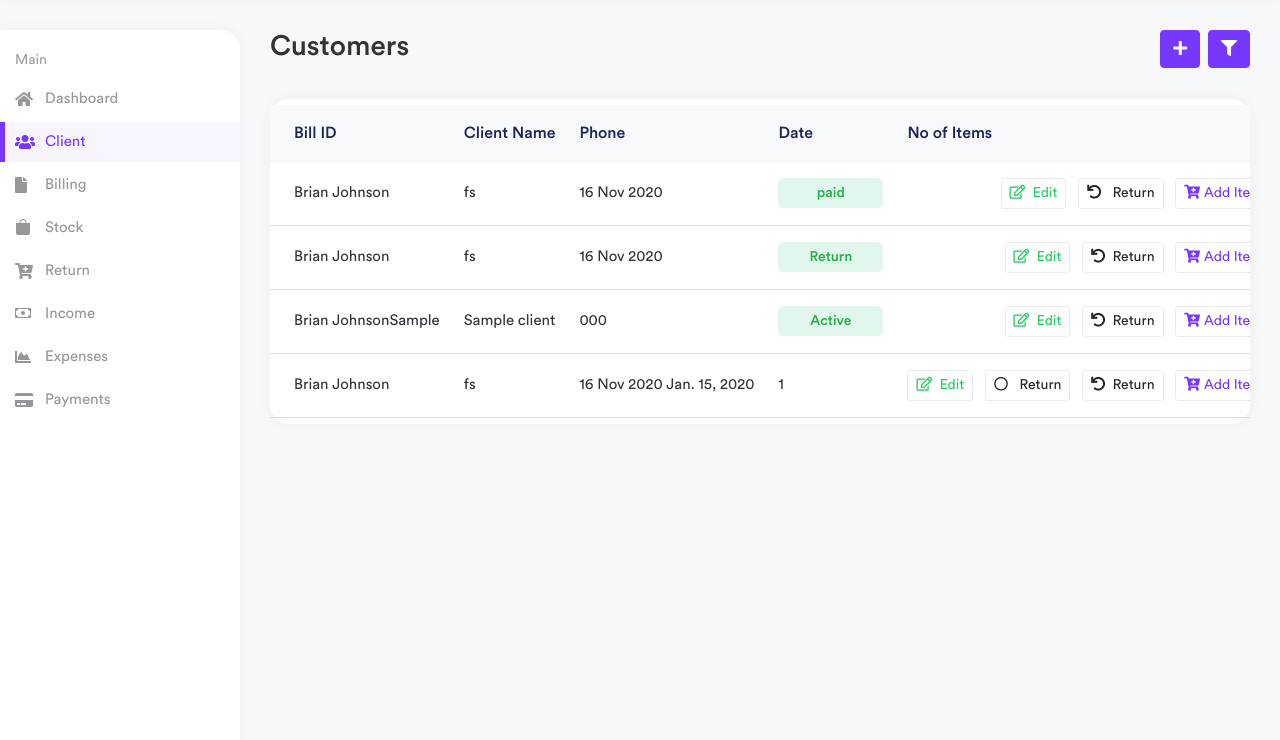
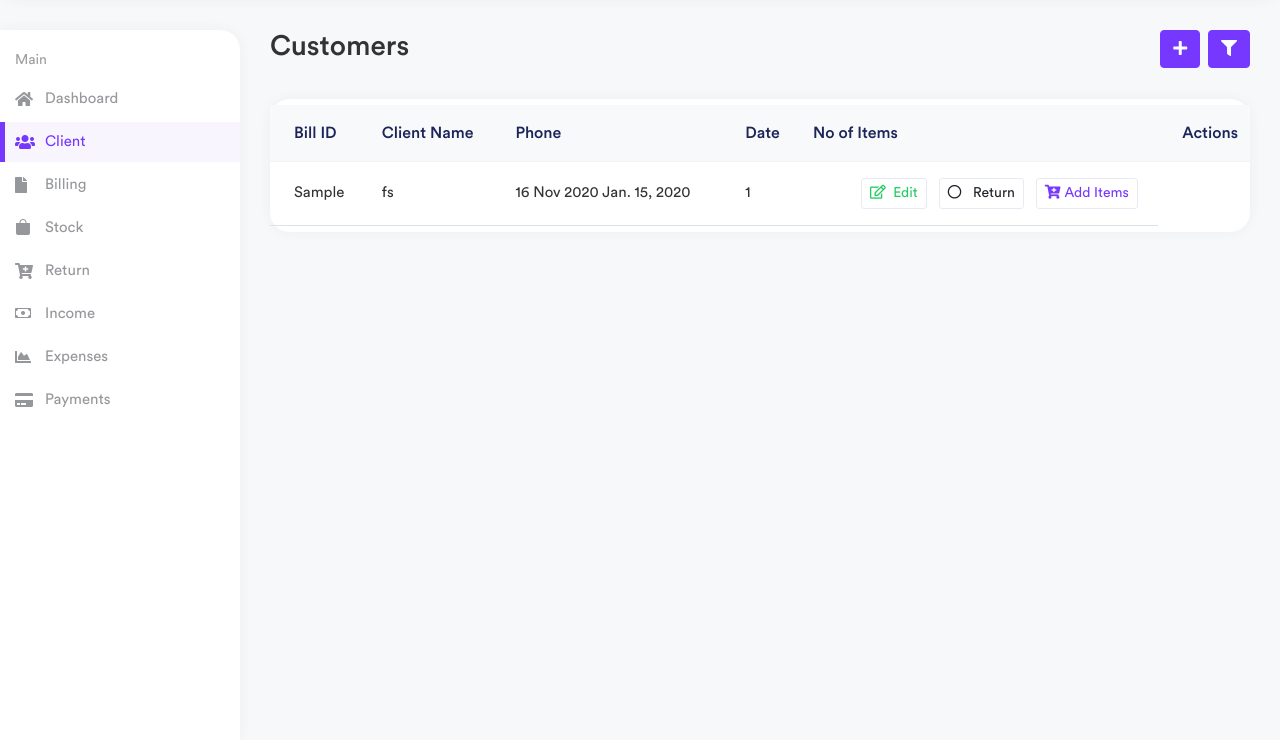
Before and after one commit to mhdshahidak/redditus, a Django app: page /client in a window 1280 px wide. Shown: the part 60-800 px from the top of the page. Run offline with Django 4.2, Linux system fonts and the light colour scheme; tables that the repository leaves empty hold one stand-in row (values such as "Sample post"); some libraries are stand-ins or nearby versions.

Commit message:
client conflict corrected

```diff
--- a/home/templates/client.html
+++ b/home/templates/client.html
@@ -58,7 +58,7 @@
                 <div class="card card-table">
                     <div class="card-body">
                         <div class="table-responsive">
-                            <table class="table table-center table-hover datatable">
+                            <table class="table table-center table-hover datatable ">
                                 <thead class="thead-light">
                                     <tr>
                                         <th>
@@ -84,95 +84,12 @@
                                 </thead>
                                 <tbody>
                                 {% for b in bills %}
+
                                 <tr>
                                     <td>
-                                            <h2 class="table-avatar">
-
-                                                <a href="profile.html">Brian Johnson </a>
-                                            </h2>
-                                        </td>
-                                        <td>
-                                            fs
-                                        </td>
-
-                                        <td>
-                                            16 Nov 2020
-                                        </td>
-                                        <td>
-                                            <span class="badge badge-pill bg-success-light">paid</span>
-                                        </td>
-                                        <td class="text-end">
-                                            <a href="{% url 'home:editclient' %}"
-                                               class="btn btn-sm btn-white text-success me-2"><i class="far fa-edit me-1"></i> Edit</a>
-                                            <a href=""
-                                               class="btn btn-sm btn-white text-dark me-2"><i class="fa fa-undo me-2"></i> Return</a>
-                                               <a href="javascript:void(0);"
-                                               class="btn btn-sm btn-white text-primary me-2"><i class="fa fa-cart-plus me-1"></i>Add Items</a>
-                                        </td>
-                                    </tr>
-                                    <tr>
-                                        <td>
-                                            <h2 class="table-avatar">
-
-                                                <a href="profile.html">Brian Johnson </a>
-                                            </h2>
-                                        </td>
-                                        <td>
-                                            fs
-                                        </td>
-
-                                        <td>
-                                            16 Nov 2020
-                                        </td>
-                                        <td>
-                                            <span class="badge badge-pill bg-success-light">Return</span>
-                                        </td>
-                                        <td class="text-end">
-                                            <a href="{% url 'home:editclient' %}"
-                                               class="btn btn-sm btn-white text-success me-2"><i class="far fa-edit me-1"></i> Edit</a>
-                                            <a href=""
-                                               class="btn btn-sm btn-white text-dark me-2"><i class="fa fa-undo me-1"></i> Return</a>
-                                               <a href="javascript:void(0);"
-                                               class="btn btn-sm btn-white text-primary me-2"><i class="fa fa-cart-plus me-1"></i>Add Items</a>
-                                        </td>
-                                    </tr>
-                                    <tr>
-                                        <td>
-                                            <h2 class="table-avatar">
-
-                                                <a href="profile.html">Brian Johnson</a>
-
                                         <p>
                                             {{b.billing_no}}
                                         </p>
-                                      </h2>
-                                        </td>
-                                        <td>
-                                            {{b.client__client_name}}
-                                        </td>
-                                        <td>
-                                            {{b.client__phone_no}}
-                                        </td>
-
-                                        <td>
-
-                                            <span class="badge badge-pill bg-success-light">Active</span>
-                                        </td>
-                                        <td class="text-end">
-                                            <a href="{% url 'home:editclient' %}"
-                                               class="btn btn-sm btn-white text-success me-2"><i class="far fa-edit me-1"></i> Edit</a>
-                                            <a href=""
-                                               class="btn btn-sm btn-white text-dark me-2"><i class="fa fa-undo me-1"></i> Return</a>
-                                               <a href="javascript:void(0);"
-                                               class="btn btn-sm btn-white text-primary me-2"><i class="fa fa-cart-plus me-1"></i>Add Items</a>
-                                        </td>
-                                    </tr>
-                                    <tr>
-                                        <td>
-                                            <h2 class="table-avatar">
-
-                                                <a href="profile.html">Brian Johnson</a>
-                                            </h2>
                                     </td>
                                     <td>
                                         fs
@@ -192,9 +109,6 @@
                                             class="btn btn-sm btn-white text-success me-2"><i class="far fa-edit me-1"></i> Edit</a>
                                         <a href="{% url 'home:addeditemreturn' b.id %}"
                                             class="btn btn-sm btn-white text-dark me-2"><i class="far fa-circle me-2"></i> Return</a>
-                                            <a href=""
-
-                                               class="btn btn-sm btn-white text-dark me-2"><i class="fa fa-undo me-1"></i> Return</a>
                                         <a href="javascript:void(0);"
 
                                             class="btn btn-sm btn-white text-primary me-2"><i class="fa fa-cart-plus me-1"></i>Add Items</a>
```
Lines whose indentation alone changed are shown as unchanged.
